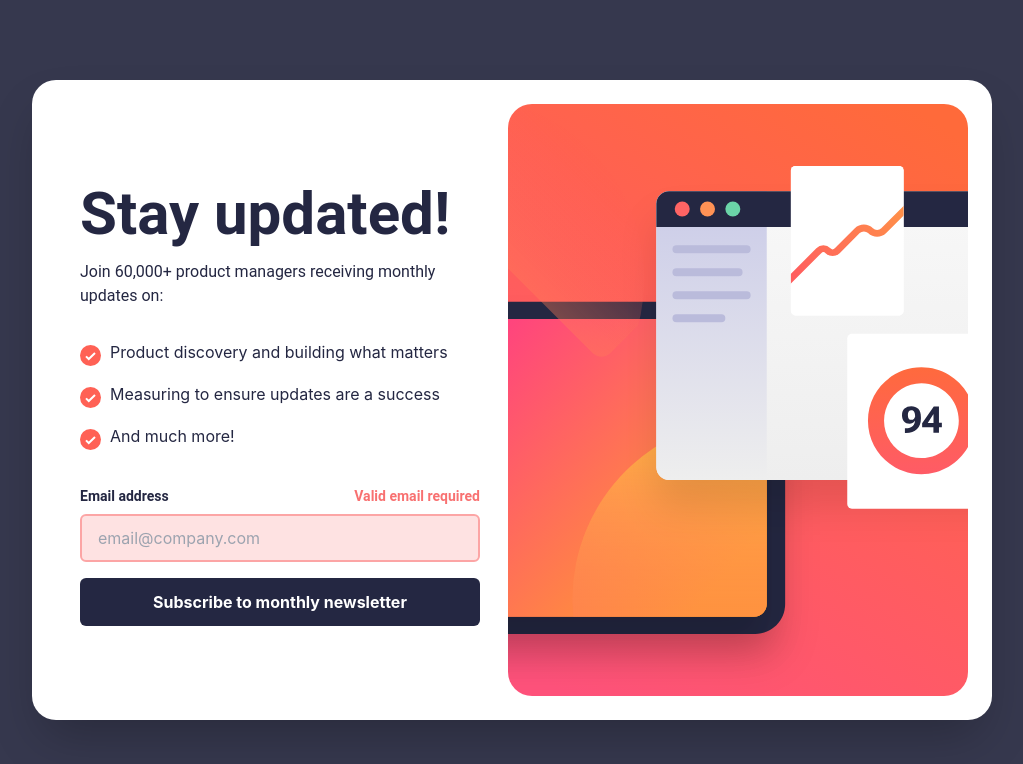
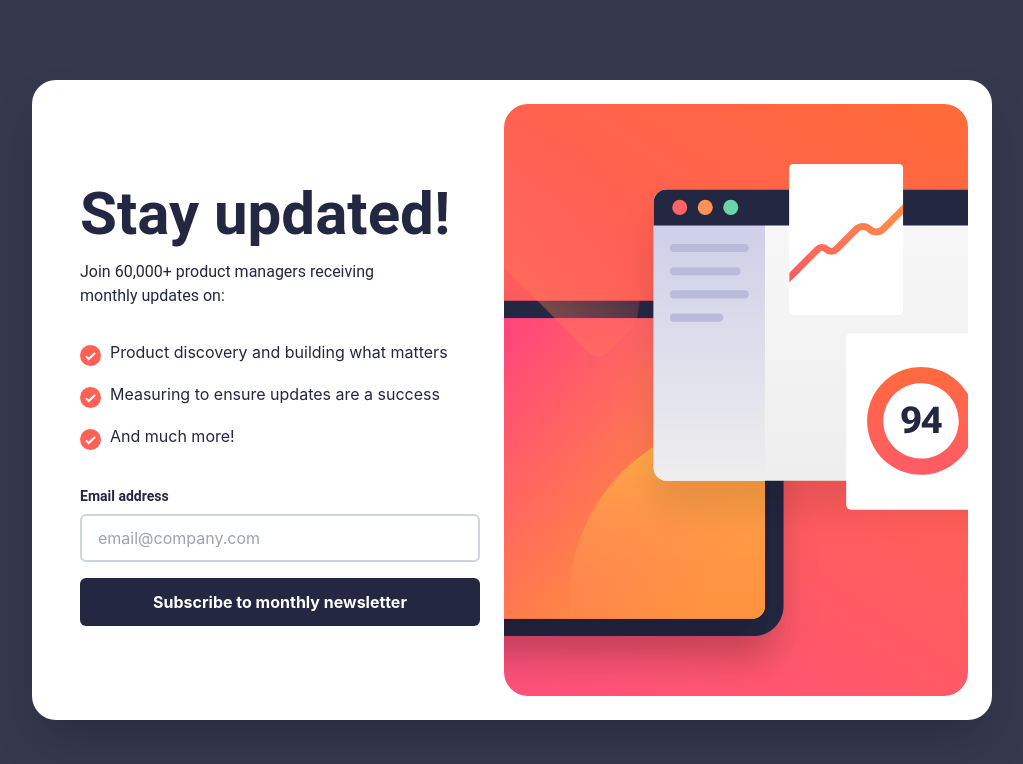
Before and after one commit to MundherAl/newsletter-signup-comp-exercise, a React (Create React App) app: page / in a window 1280 px wide. Shown: the top 764 px of the page, without its empty margins (128-1151 px from the left). Built offline with nearby package versions, Linux system fonts and the light colour scheme.

Commit message:
refactor: make email input into component

```diff
--- a/src/components/NewsletterForm.jsx
+++ b/src/components/NewsletterForm.jsx
@@ -1,11 +1,12 @@
 import imgDesktop from '../assets/illustration-sign-up-desktop.svg';
 import SubmitButton from './form-elements/SubmitButton';
+import EmailField from './form-elements/EmailField';
 import React, { useState } from 'react';
 
 
 export default function NewsletterForm() {
 
-    const [emailValidity, setEmailValidity] = useState(false);
+    const [emailValidity, setEmailValidity] = useState(true);
 
     const handleInputChange = (e) => {
         if (e.target.validity.valid) {
@@ -32,20 +33,7 @@ export default function NewsletterForm() {
                     </ul>
                     <div className='mt-8'>
                         <form action="">
-                            <div className='flex w-full md:w-[25em] justify-between'>
-                                <p className='font-bold font-roboto text-sm text-dark-slate-gray mb-2'>Email address</p>
-                                <p className={"font-bold font-roboto text-sm text-red-400 mb-2" + (emailValidity ? " hidden" : "")}>
-                                    Valid email required
-                                </p>
-                            </div>
-                            <input type="email" placeholder='email@company.com' id='emailInput'
-                                className='peer border-2 border-slate-300 w-full md:w-[25em] h-12 rounded-md pl-4 mb-4
-                                focus:border-black hover:border-black
-                                invalid:[&:not(:focus)]:border-red-300
-                                invalid:[&:not(:focus)]:text-red-400
-                                invalid:[&:not(:focus)]:bg-red-100'
-                                onBlur={handleInputChange}
-                                required />
+                            <EmailField onBlur={handleInputChange} emailValidity={emailValidity} />
                             <SubmitButton text='Subscribe to monthly newsletter' />
                         </form>
                     </div>
--- /dev/null
+++ b/src/components/form-elements/EmailField.jsx
@@ -0,0 +1,23 @@
+export default function EmailField(props) {
+    return (
+        <div>
+            <div className='flex w-full md:w-[25em] justify-between'>
+                <p className='font-bold font-roboto text-sm text-dark-slate-gray mb-2'>Email address</p>
+                <p className={"font-bold font-roboto text-sm text-red-400 mb-2" + (props.emailValidity ? " hidden" : "")}>
+                    Valid email required
+                </p>
+            </div>
+            <input type="email" placeholder='email@company.com' id='emailInput'
+                className={`peer border-2 border-slate-300 w-full md:w-[25em] h-12 rounded-md pl-4 mb-4
+                                focus:border-black hover:border-black` +
+                    (props.emailValidity ? "" :
+                        `
+                        invalid:[&:not(:focus)]:border-red-300
+                        invalid:[&:not(:focus)]:text-red-400
+                        invalid:[&:not(:focus)]:bg-red-100
+                        `)}
+                onBlur={props.onBlur}
+                required />
+        </div>
+    )
+}
```
